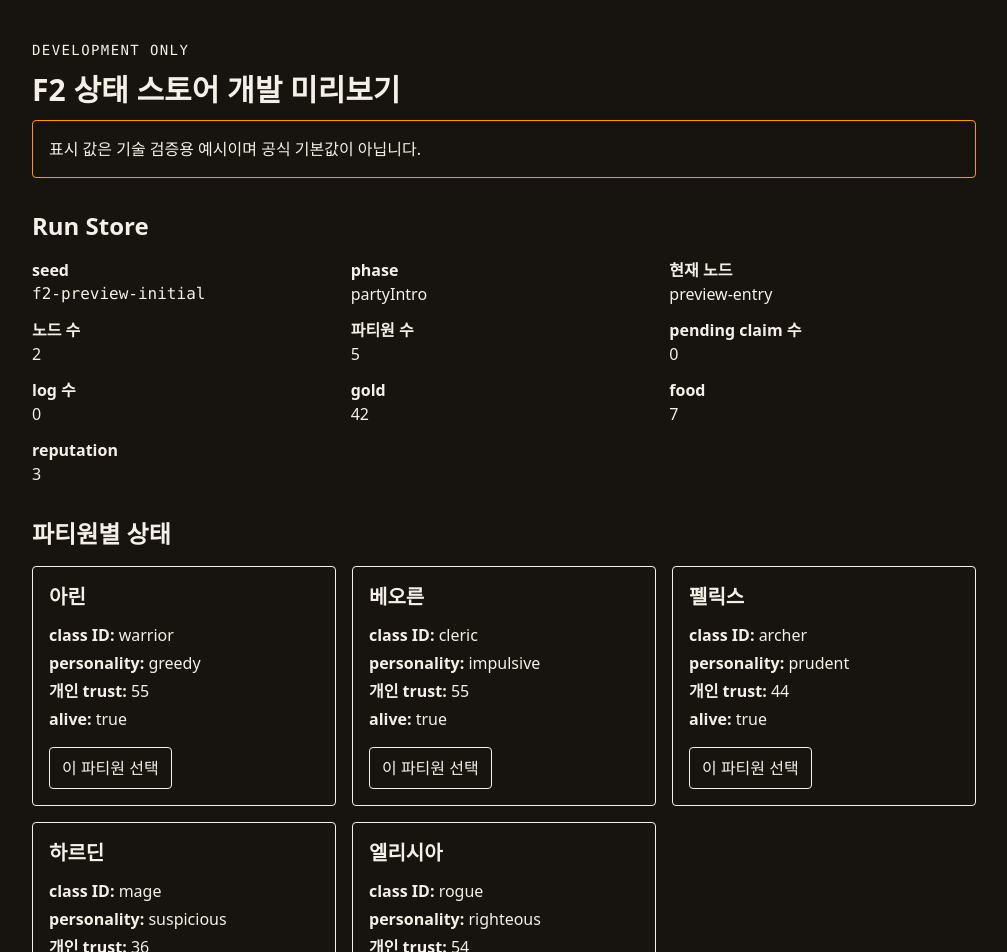
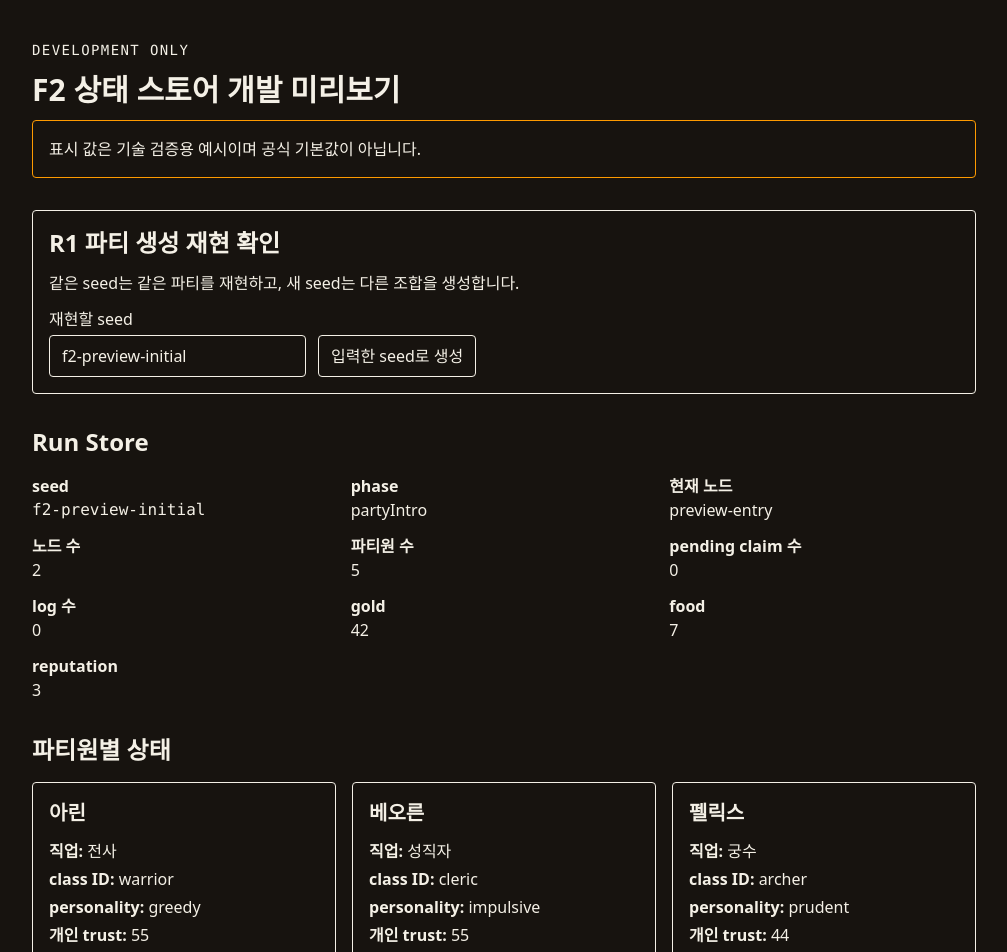
Before and after one commit to LatteBun/Dungeon_Schemer, a Next.js app: page /state-preview in a window 1280 px wide. Shown: the top 952 px of the page, without its empty margins (136-1143 px from the left). Built offline with nearby package versions, Linux system fonts and the light colour scheme.

Commit message:
기능: State Preview에서 seed 재현 확인 지원
입력 seed와 새 UUID seed로 실제 R1 파티를 생성할 수 있게 한다.
production에서도 preview를 공개하고 런 재생성 시 UI 선택을 함께 초기화한다.

```diff
--- a/app/state-preview/page.tsx
+++ b/app/state-preview/page.tsx
@@ -1,15 +1,13 @@
-import { notFound } from "next/navigation";
-import { createPreviewRun } from "@/app/state-preview/preview-run";
+import {
+  createPreviewRun,
+  PREVIEW_INITIAL_SEED,
+} from "@/app/state-preview/preview-run";
 import { StatePreviewPanel } from "@/app/state-preview/state-preview-panel";
 import { GameStoreProvider } from "@/lib/stores/game-store-provider";
 
 export default function StatePreviewPage() {
-  if (process.env.NODE_ENV === "production") {
-    notFound();
-  }
-
   return (
-    <GameStoreProvider initialRun={createPreviewRun("f2-preview-initial")}>
+    <GameStoreProvider initialRun={createPreviewRun(PREVIEW_INITIAL_SEED)}>
       <StatePreviewPanel />
     </GameStoreProvider>
   );
--- a/app/state-preview/state-preview-panel.tsx
+++ b/app/state-preview/state-preview-panel.tsx
@@ -1,6 +1,13 @@
 "use client";
 
-import { createPreviewRun } from "@/app/state-preview/preview-run";
+import { type FormEvent, useState } from "react";
+import { CLASSES } from "@/lib/content/classes";
+import {
+  createPreviewRun,
+  PREVIEW_INITIAL_SEED,
+} from "@/app/state-preview/preview-run";
+import { normalizePreviewSeed } from "@/app/state-preview/preview-seed";
+import { createSeed } from "@/lib/rng";
 import {
   useRunStore,
   useUiStore,
@@ -8,6 +15,8 @@ import {
 
 export function StatePreviewPanel() {
   const run = useRunStore((state) => state.run);
+  const [seedInput, setSeedInput] = useState(run.seed);
+  const [seedError, setSeedError] = useState<string | null>(null);
   const startNewRun = useRunStore((state) => state.startNewRun);
   const resetRun = useRunStore((state) => state.resetRun);
   const selectedMemberId = useUiStore((state) => state.selectedMemberId);
@@ -21,14 +30,34 @@ export function StatePreviewPanel() {
     (member) => member.id === selectedMemberId,
   );
 
+  function startPreviewRun(seed: string) {
+    startNewRun(createPreviewRun, seed);
+    resetUi();
+    setSeedInput(seed);
+    setSeedError(null);
+  }
+
+  function handleSeedSubmit(event: FormEvent<HTMLFormElement>) {
+    event.preventDefault();
+    const seed = normalizePreviewSeed(seedInput);
+
+    if (seed === null) {
+      setSeedError("seed를 입력해 주세요.");
+      return;
+    }
+
+    startPreviewRun(seed);
+  }
+
   function handleNewPreviewRun() {
-    startNewRun(createPreviewRun);
-    resetUi();
+    startPreviewRun(createSeed());
   }
 
   function handleResetAll() {
     resetRun();
     resetUi();
+    setSeedInput(PREVIEW_INITIAL_SEED);
+    setSeedError(null);
   }
 
   return (
@@ -42,6 +71,31 @@ export function StatePreviewPanel() {
           표시 값은 기술 검증용 예시이며 공식 기본값이 아닙니다.
         </p>
       </header>
+
+      <section
+        aria-labelledby="seed-check-heading"
+        className="space-y-3 rounded border p-4"
+      >
+        <h2 id="seed-check-heading" className="text-2xl font-semibold">
+          R1 파티 생성 재현 확인
+        </h2>
+        <p>같은 seed는 같은 파티를 재현하고, 새 seed는 다른 조합을 생성합니다.</p>
+        <form className="flex flex-wrap gap-3" onSubmit={handleSeedSubmit}>
+          <label className="flex flex-col gap-1" htmlFor="preview-seed">
+            재현할 seed
+            <input
+              id="preview-seed"
+              className="rounded border px-3 py-2"
+              value={seedInput}
+              onChange={(event) => setSeedInput(event.target.value)}
+            />
+          </label>
+          <button className="self-end rounded border px-3 py-2" type="submit">
+            입력한 seed로 생성
+          </button>
+        </form>
+        {seedError === null ? null : <p role="alert">{seedError}</p>}
+      </section>
 
       <section aria-labelledby="run-state-heading" className="space-y-4">
         <h2 id="run-state-heading" className="text-2xl font-semibold">
@@ -100,6 +154,13 @@ export function StatePreviewPanel() {
             <li key={member.id} className="rounded border p-4">
               <h3 className="text-xl font-semibold">{member.name}</h3>
               <dl className="mt-3 space-y-1">
+                <div>
+                  <dt className="inline font-semibold">직업: </dt>
+                  <dd className="inline">
+                    {CLASSES.find((candidate) => candidate.id === member.classId)
+                      ?.name ?? member.classId}
+                  </dd>
+                </div>
                 <div>
                   <dt className="inline font-semibold">class ID: </dt>
                   <dd className="inline">{member.classId}</dd>
```
